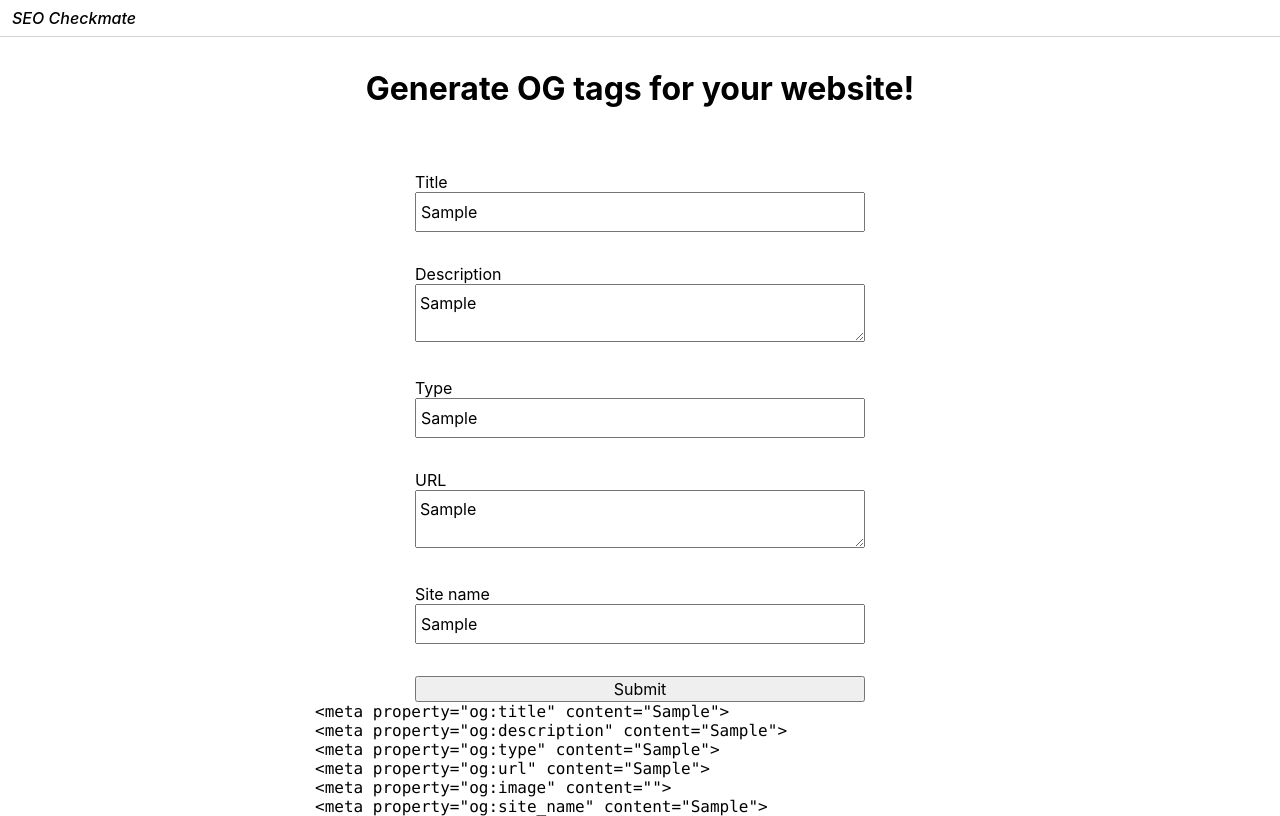
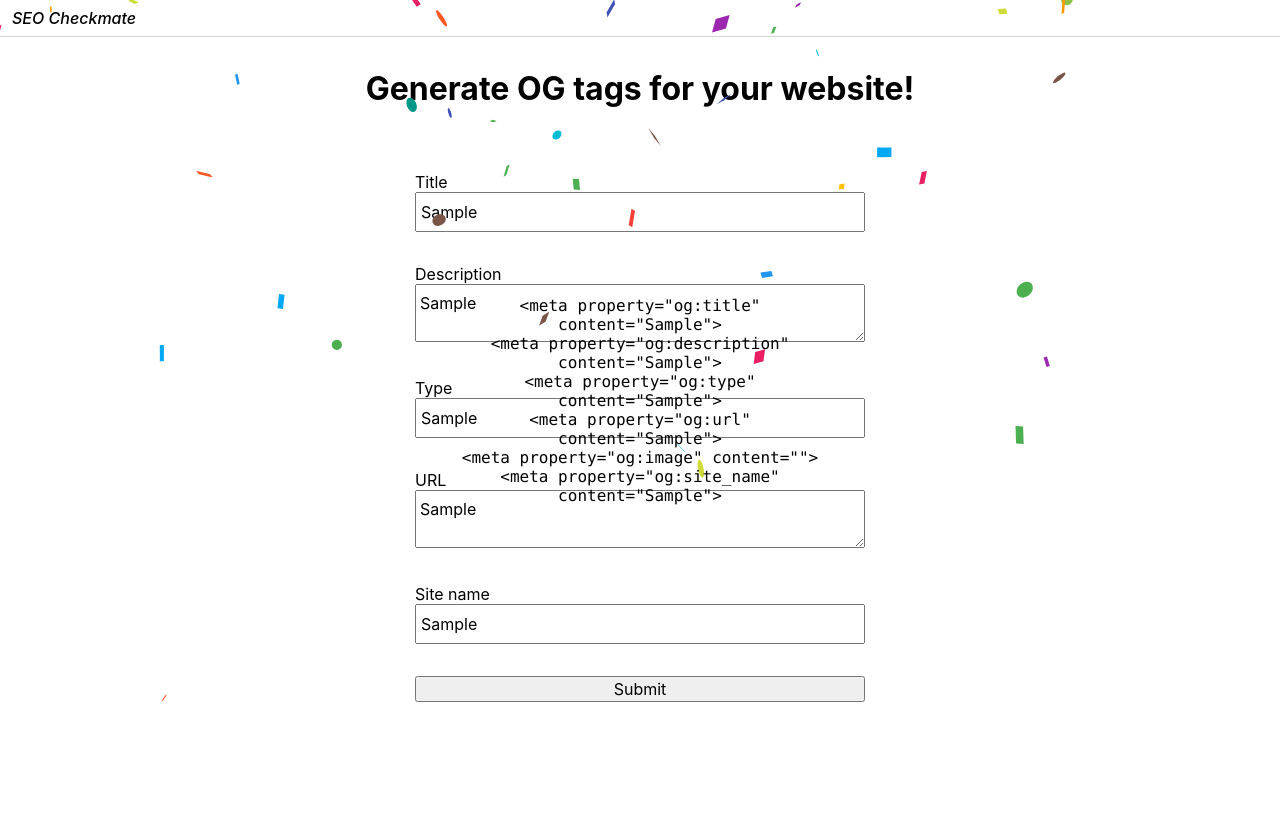
Before and after one commit to siddhigate/seo-checkmate, a React (Create React App) app: page /form-ogtags in a window 1280 px wide. Both pictures are taken after typing "Sample", "Sample", "Sample", "Sample", "Sample" into the empty fields and a click on the button "Submit". Built offline with nearby package versions, Linux system fonts and the light colour scheme.

Commit message:
feat: added Modal and Confetti to forms

```diff
--- a/package.json
+++ b/package.json
@@ -7,6 +7,7 @@
     "@testing-library/react": "^13.4.0",
     "@testing-library/user-event": "^13.5.0",
     "react": "^18.2.0",
+    "react-confetti": "^6.1.0",
     "react-dom": "^18.2.0",
     "react-router-dom": "^6.8.2",
     "react-scripts": "5.0.1",
--- /dev/null
+++ b/src/components/Confetti/index.jsx
@@ -0,0 +1,13 @@
+import React from 'react'
+import Confetti from 'react-confetti'
+import ReactDOM from 'react-dom'
+
+export default function index() {
+  return ReactDOM.createPortal(
+    <Confetti
+        width = {window.innerWidth -100}
+        height = {window.innerHeight}
+        recycle  = {false}
+    /> , document.body
+  )
+}
--- /dev/null
+++ b/src/components/Modal/index.css
@@ -0,0 +1,138 @@
+.modal-background {
+    width: 100%;
+    height: 100%;
+    position: fixed;
+    top: 0;
+    left: 0;
+    background-color: var(--clr-gray-opacity);
+    z-index: 9998;
+}
+
+.modal {
+    max-width: 400px;
+    position: fixed;
+    top: 50%;
+    left: 50%;
+    transform: translate(-50%, -50%);
+    padding: 2em;
+    background-color: var(--clr-dark);
+    box-shadow: var(--bs-gray-dark);
+    z-index: 9999;
+    text-align: center;
+}
+
+.modal-content, .modal-children {
+    display: flex;
+    flex-direction: column;
+    gap: 1rem;
+    justify-content: center;
+    align-items: center;
+    z-index: 9999;
+}
+
+.modal-close-btn {
+    position: absolute;
+    top: 0.5rem;
+    right: 1rem;
+    background-color: transparent;
+    border: transparent;
+    font-size: 1.25rem;
+    cursor: pointer;
+    color: red;
+}
+
+.loading-gif {
+    margin-top: 1rem;
+}
+
+.modal button {
+    display: block;
+}
+
+.modal {
+    text-align: center;
+}
+
+.flex {
+    display: flex;
+}
+
+.flex-col {
+    display: flex;
+    flex-direction: column;
+}
+
+.modal .shark-image {
+    width: 30%;
+}
+
+.modal h2 {
+    text-align: center;
+    font-size: 1.75rem;
+    margin-top: 2rem;
+}
+
+.modal .info-label {
+    font-size: 0.9rem;
+}
+
+.modal .info {
+    border: 1px solid lightgray;
+    font-size: 1rem;
+    padding: 0.25rem 1rem;
+    width: 90%;
+    margin-right: 1rem;
+}
+
+.modal .copy-button {
+    background-color: var(--clr-primary);
+    border: 1px solid var(--clr-primary);
+    color: white;
+    border-radius: 5px;
+    padding: 0.25rem 0.5rem;
+    text-align: center;
+}
+
+.modal .shark-image {
+    margin: 1rem;
+}
+
+.flex-center {
+    display: flex;
+    flex-direction: column;
+    justify-content: center;
+    align-items: center;
+}
+
+.modal .image-wrapper {
+    width: 100%;
+    border: 1px solid lightgray;
+    display: flex;
+    justify-content: center;
+}
+
+.modal .download-button {
+    margin-top: 1rem;
+    background-color: var(--clr-primary);
+    border: 1px solid var(--clr-primary);
+    padding: 0.5rem 1.25rem;
+    color: white;
+    border-radius: 5px;
+}
+
+.modal .download-button i {
+    margin-left: 0.5rem;
+}
+
+.modal textarea {
+    margin-top: 0.5rem;
+    width: 100%;
+}
+
+.modal a {
+    padding: 0.5rem 1rem;
+    border-radius: 3px;
+    font-size: 0.9rem;
+    border-radius: 5px;
+    background: rgb(21, 152, 239);
+}
--- /dev/null
+++ b/src/components/Modal/index.jsx
@@ -0,0 +1,24 @@
+import React from "react";
+import ReactDOM from "react-dom";
+import "./index.css";
+
+export default function index({ closeModal, children, maxWidth = "450px" }) {
+  return ReactDOM.createPortal(
+    <div className="modal-background" aria-hidden="true">
+      <div className="modal" style={{ maxWidth }}>
+        <div className="modal-content">
+          <button
+            className="modal-close-btn"
+            onClick={closeModal}
+            type="button"
+          >
+            <i className="fas fa-times txt-red" id="modal-dismiss-btn" />
+          </button>
+
+          <div className="txt-dark-gray lh-md modal-children">{children}</div>
+        </div>
+      </div>
+    </div>,
+    document.body
+  );
+}
--- a/src/pages/MetaTagForm/index.jsx
+++ b/src/pages/MetaTagForm/index.jsx
@@ -1,6 +1,8 @@
 import React, { useState } from "react";
+import Modal from "../../components/Modal";
 import Nav from "../../components/Nav";
 import "./index.css";
+import ReactConfetti from "../../components/Confetti";
 
 function getMetaTagsStr(title, description, keywords, author) {
   return [
@@ -80,12 +82,17 @@ const MetaTagForm = () => {
           <button>Submit</button>
         </form>
 
-        {metaTags && (
-          <code>
-            {metaTags.map((metaTag) => (
-              <p>{metaTag}</p>
-            ))}
-          </code>
+        {metaTags.length > 0 && (
+          <div>
+            <Modal>
+              <code>
+                {metaTags.map((metaTag) => (
+                  <p>{metaTag}</p>
+                ))}
+              </code>
+            </Modal>
+            <ReactConfetti/>
+          </div>
         )}
       </div>
     </>
--- a/src/pages/OgTagForm/index.jsx
+++ b/src/pages/OgTagForm/index.jsx
@@ -1,6 +1,8 @@
 import React, { useState } from "react";
+import Modal from "../../components/Modal";
 import Nav from "../../components/Nav";
 import "./index.css";
+import ReactConfetti from "../../components/Confetti";
 
 function getOgTags({
   title,
@@ -36,9 +38,7 @@ const OgTagForm = () => {
   function submitHandler(e) {
     e.preventDefault();
     console.log(formInputs);
-    setMetaTags(
-      getOgTags(formInputs)
-    );
+    setMetaTags(getOgTags(formInputs));
   }
 
   function setFormVal(key, value) {
@@ -95,12 +95,17 @@ const OgTagForm = () => {
           <button>Submit</button>
         </form>
 
-        {metaTags && (
-          <code>
-            {metaTags.map((metaTag) => (
-              <p>{metaTag}</p>
-            ))}
-          </code>
+        {metaTags.length > 0 && (
+          <div>
+            <Modal>
+              <code>
+                {metaTags.map((metaTag) => (
+                  <p>{metaTag}</p>
+                ))}
+              </code>
+            </Modal>
+            <ReactConfetti />
+          </div>
         )}
       </div>
     </>
```
Also changed, not shown: 1 other file (tests, documents, lock files or other folders).
